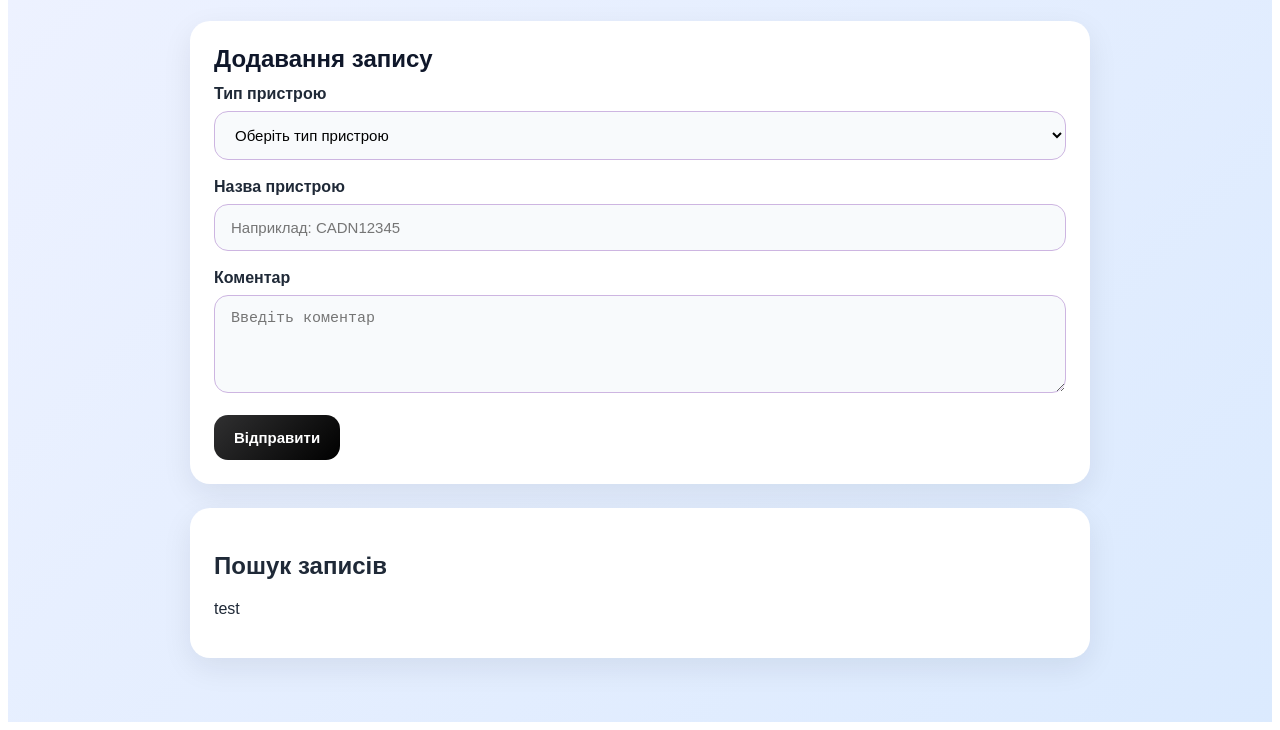
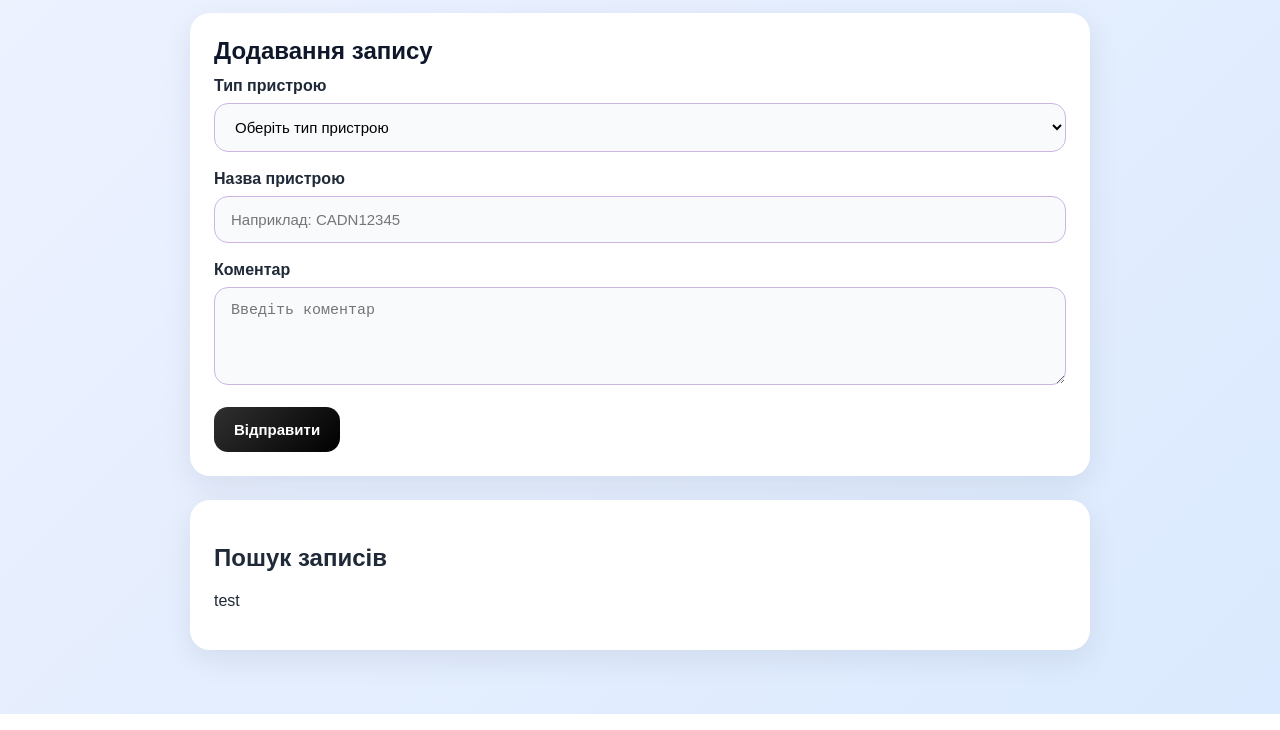
Before and after one commit to danil-maksimenko/merchant-task, a website: page public/index.html in a window 1280 px wide. Shown: the part 121-851 px from the top of the page. Drawn offline with Linux system fonts and the light colour scheme.

Commit message:
visual bug resolve

```diff
--- a/public/css/base/page.css
+++ b/public/css/base/page.css
@@ -1,6 +1,6 @@
 .page {
   margin: 0;
-  min-height: 200px;
+  min-height: 100vh;
   background: linear-gradient(135deg, #eef2ff, #dbeafe);
   color: #1f2937;
   font-family: Arial, sans-serif;
--- a/public/index.html
+++ b/public/index.html
@@ -6,8 +6,7 @@
         <title>Merchant Manager</title>
         <link rel="stylesheet" href="./css/main.css" />
     </head>
-    <body>
-        <div class="page">
+    <body class="page">
         <div class="page__container">
             <header class="header">
                 <h1 class="header__title">Merchant Manager</h1>
@@ -58,7 +57,6 @@
                 <p>test</p>
             </section>
         </div>
-        </div>
 
         <script src="./js/app.js"></script>
     </body>
```
Lines whose indentation alone changed are shown as unchanged.
